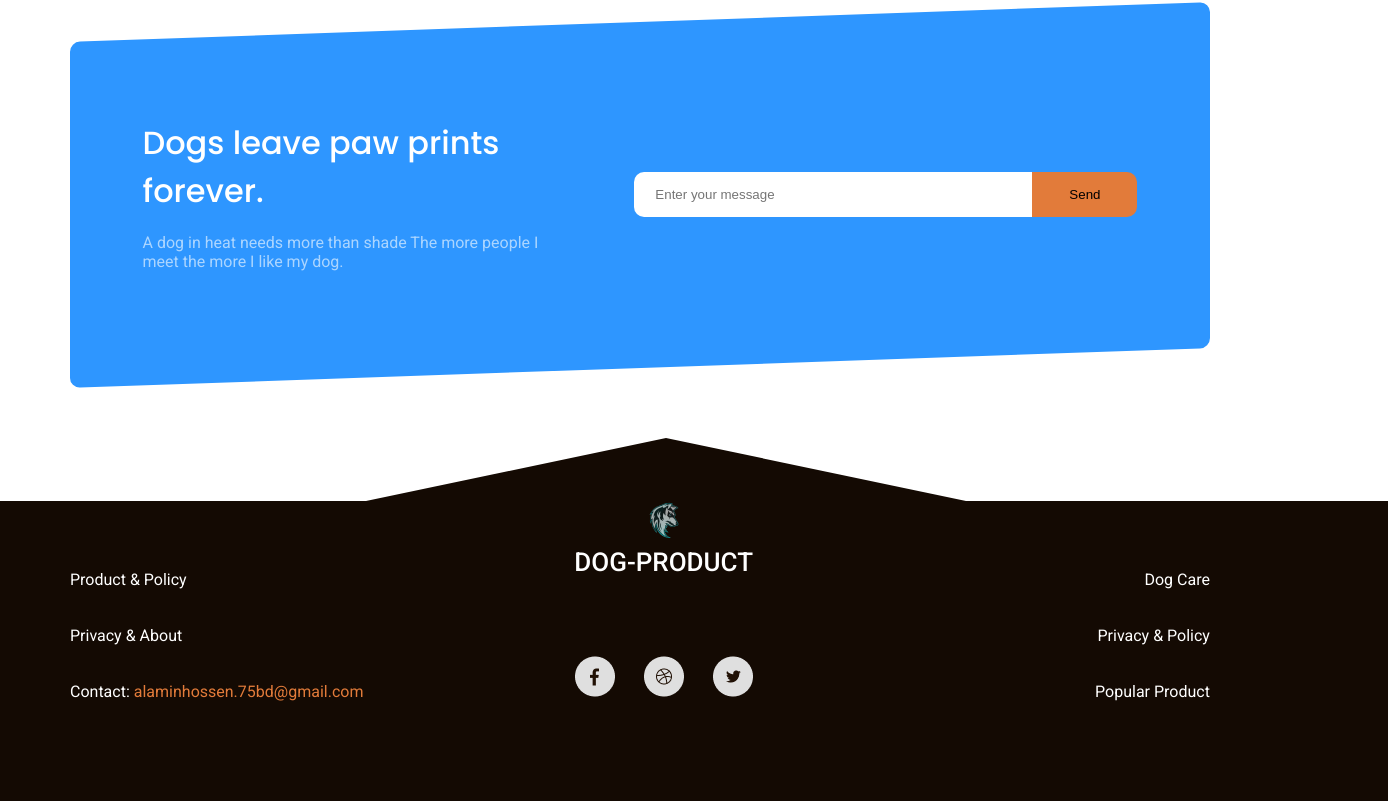
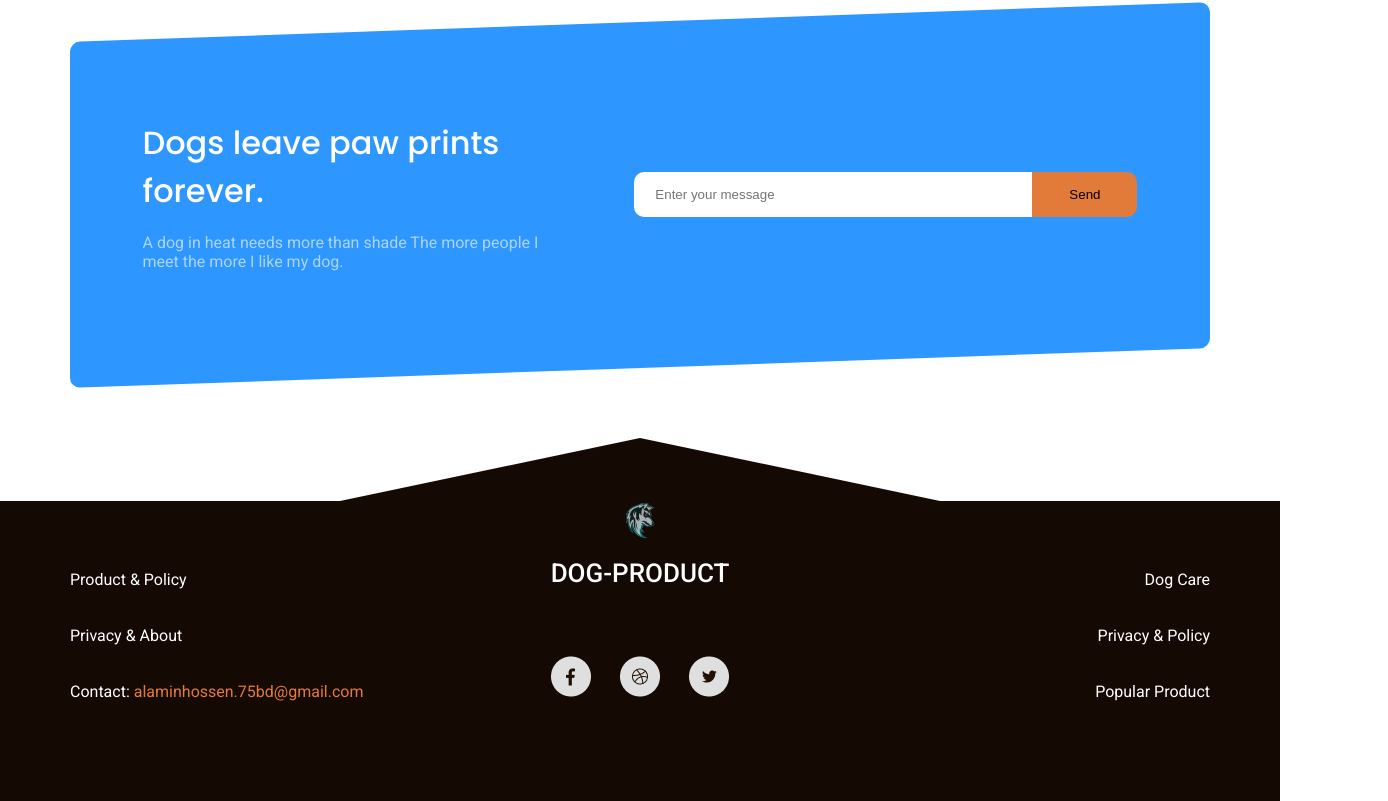
Before and after one commit to skoveron/TMS-course-project, a website built with Parcel: page src/index.html in a window 1280 px wide. Shown: the part 5218-6019 px from the top of the page, 1388 px wide, since content can reach past the window. Built offline with nearby package versions, Linux system fonts and the light colour scheme.

Commit message:
footer changed

```diff
--- a/src/index.html
+++ b/src/index.html
@@ -202,7 +202,9 @@
 
       <section class="triangle"></section>
 
-      <footer class="footer">
+
+   </div>
+<footer class="footer">
          <div class="footer-wrapper">
             <div class="text-column">
                <p class="footer-text">Product & Policy</p>
@@ -210,7 +212,7 @@
                <p class="footer-text">Contact: <span>alaminhossen.75bd@gmail.com</span> </p>
             </div>
             <div class="nav-column">
-               <img src="/src/assets/img/dog-logo.png" alt="logo">
+               <img class="footer-logo" src="/src/assets/img/dog-logo.png" alt="logo">
                <p class="footer-title">DOG-PRODUCT</p>
                <div class="logo-wrapper">
                   <img src="/src/assets/img/fb-logo.png" alt="facebook">
@@ -226,8 +228,6 @@
             </div>
          </div>
       </footer>
-   </div>
-
 </body>
 
 </html>
--- a/src/scss/style.scss
+++ b/src/scss/style.scss
@@ -585,32 +585,27 @@ body {
       }
    }
 
-   .triangle{
+   .triangle {
       width: 0;
       height: 0;
       border-left: 300px solid transparent;
       border-right: 300px solid transparent;
       border-bottom: 63px solid $black-bg;
-      margin: 0 26%;
+      margin: 0 auto;
    }
 
+
+   }
    footer {
-      position: relative;
-      &::after {
-         content: '';
-         position: absolute;
-         width: 1500px;
-         height: 300px;
-         top: 0;
-         left: -16%;
-         background: $black-bg;
-      }
+      height: 300px;
+      background: $black-bg;
 
       .footer-wrapper{
-      position: relative;
-      z-index: 10;
+      margin: 0 auto;
+      width: 1140px;
       height: 200px;
       display: flex;
+      justify-content: center;
       background: $black-bg;
 
       div:first-of-type {
@@ -623,6 +618,7 @@ body {
       }
          .text-column {
             margin:69px 0 0;
+            flex: 33.333%;
             .footer-text {
                color: $white-bg;
                font-family: Roboto;
@@ -635,15 +631,19 @@ body {
             }
          }
          .nav-column {
+            flex: 33.333%;
             display: flex;
             flex-direction: column;
             justify-content: space-between;
             align-items: center;
-            margin: 0 30% 0 18.5%;
+
+            .footer-logo {
+               margin-bottom: 18px;
+            }
          }
             .footer-title {
+               flex-grow: 1;
                color: $white-bg;
-               margin-top: -40%;
                font-family: Roboto;
                font-size: 26px;
                font-weight: 500;
@@ -656,7 +656,6 @@ body {
                }
             }
          }
-      }
    }
 
 
@@ -724,3 +723,40 @@ margin: 0 42.5%;
    opacity: 0.6;
 }
 //--------------------------------------for reuse-----------------------------------------//
+
+// -------------------------------------breakpoints---------------------------------------//
+
+@media screen and (max-width: 1200px) {
+   body {
+      width: 1140px;
+
+	.bounding-container {
+		width: 1100px;
+	}
+}
+}
+@media screen and (max-width: 1199px) {
+   body {
+      width: 1198px;
+
+	.bounding-container {
+		width: 920px;
+	}
+   .triangle{
+      margin: 0 auto;
+   }
+}
+
+}
+@media screen and (max-width: 991px) {
+
+}
+@media screen and (max-width: 767px) {
+
+}
+@media screen and (max-width: 575px) {
+   .bounding-container {
+		width: 100%;
+		padding: 0 15px;
+	}
+}
```
